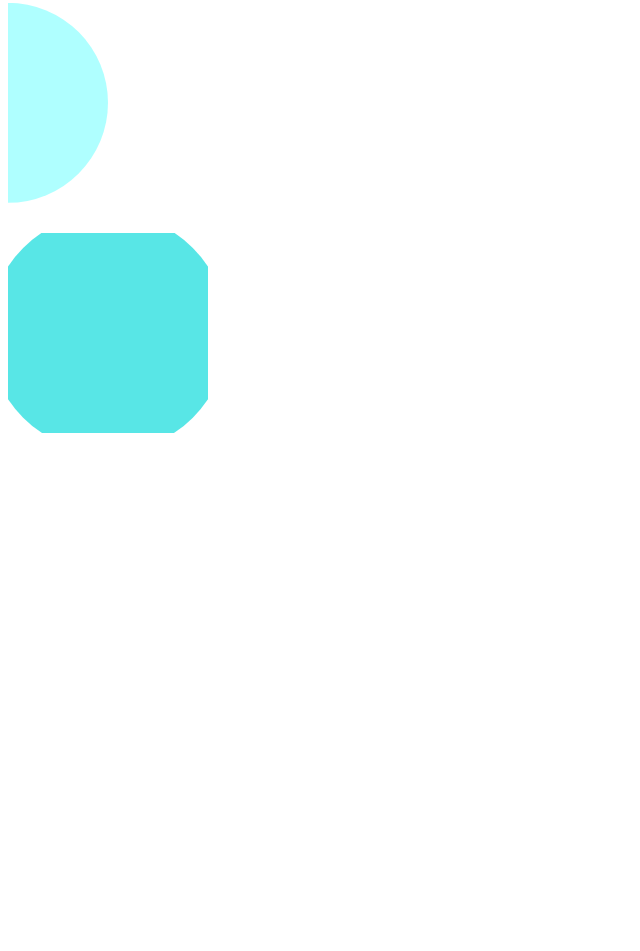
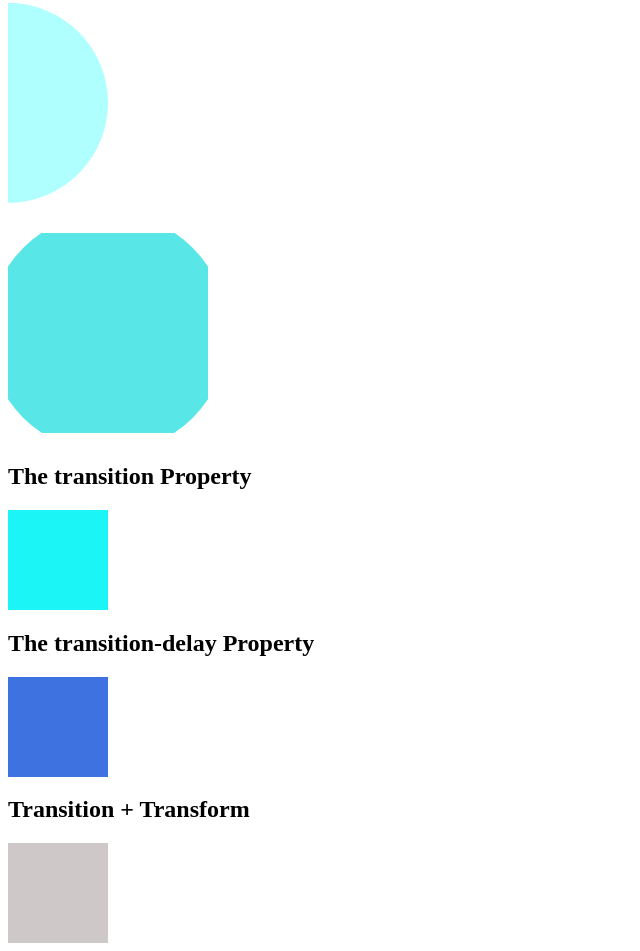
Before and after one commit to Carolinam13/MiSitioWeb, a plain HTML site: page transition.html in a window 1280 px wide. Shown: the part 984-1935 px from the top of the page, without its empty margins (0-640 px from the left). Before the commit the page ends 1447 px from the top, so only its background shows below. Drawn offline with Linux system fonts and the light colour scheme.

Commit message:
add transition

```diff
--- a/css/transition.css
+++ b/css/transition.css
@@ -56,3 +56,40 @@
     clip-path: circle(60% at center);
     margin-bottom: 30px;
 }
+
+.container_7 {
+    width: 100px;
+    height: 100px;
+    background: rgb(28, 245, 245);
+    transition: width 2s, height 4s;
+  }
+
+.container_7:hover {
+    width: 300px;
+    height: 300px;
+  }
+
+.container_8 {
+    width: 100px;
+    height: 100px;
+    background: rgba(59, 112, 224, 0.979);
+    transition: width 3s;
+    transition-delay: 1s;
+  }
+
+.container_8:hover {
+    width: 300px;
+  }
+
+.container_9 {
+    width: 100px;
+    height: 100px;
+    background: rgba(139, 125, 125, 0.418);
+    transition: width 2s, height 2s, transform 2s;
+  }
+
+.container_9:hover {
+    width: 300px;
+    height: 300px;
+    transform: rotate(180deg);
+  }
--- a/transition.html
+++ b/transition.html
@@ -15,5 +15,14 @@
     <div class="container_4"></div>
     <div class="container_5"></div>
     <div class="container_6"></div>
+    <h2>The transition Property</h2>
+    <div class="container_7"></div>
+    <h2>The transition-delay Property</h2>
+    <div class="container_8"></div>
+    <h2>Transition + Transform</h2>
+    <div class="container_9"></div>
+    <div class="container_10"></div>
+    <div class="container_11"></div>
+
 </body>
 </html>
```
